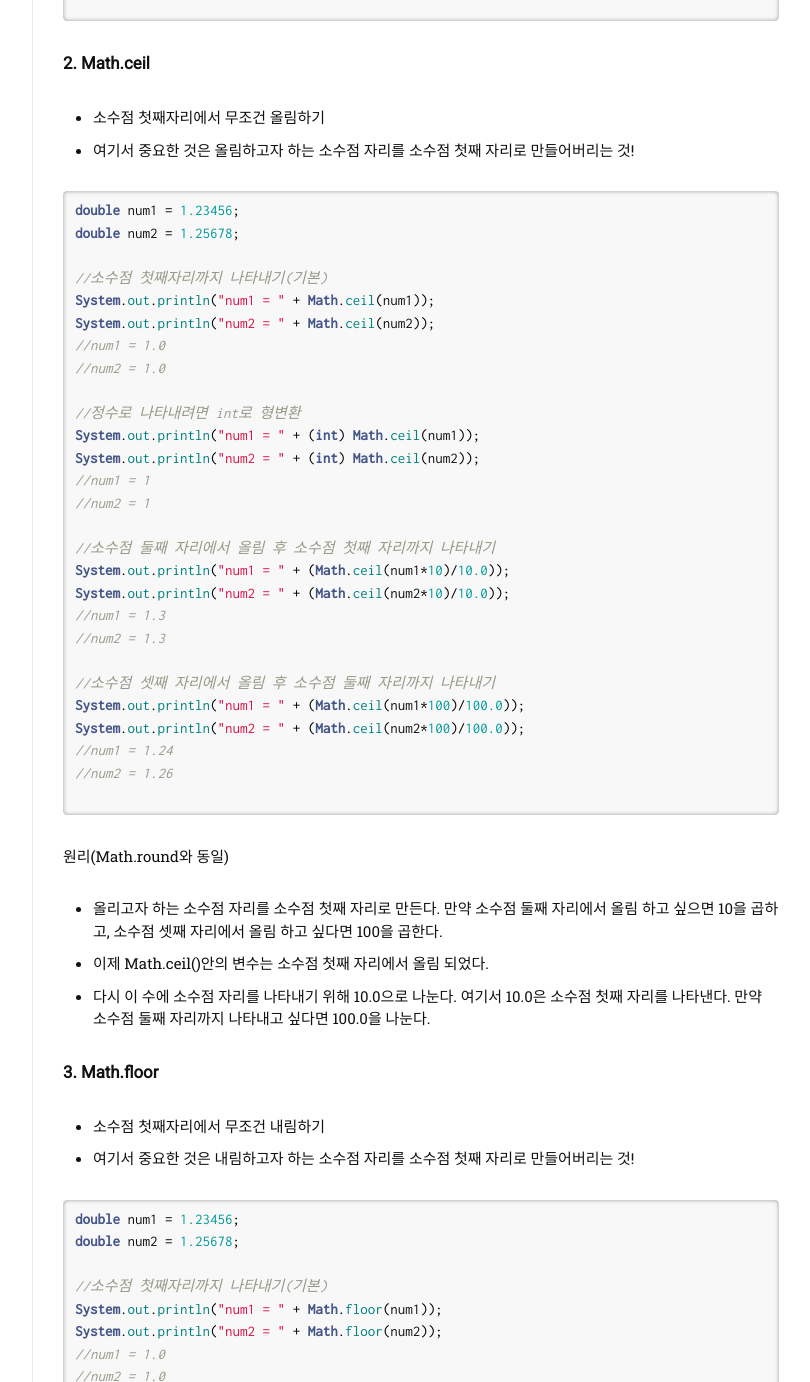
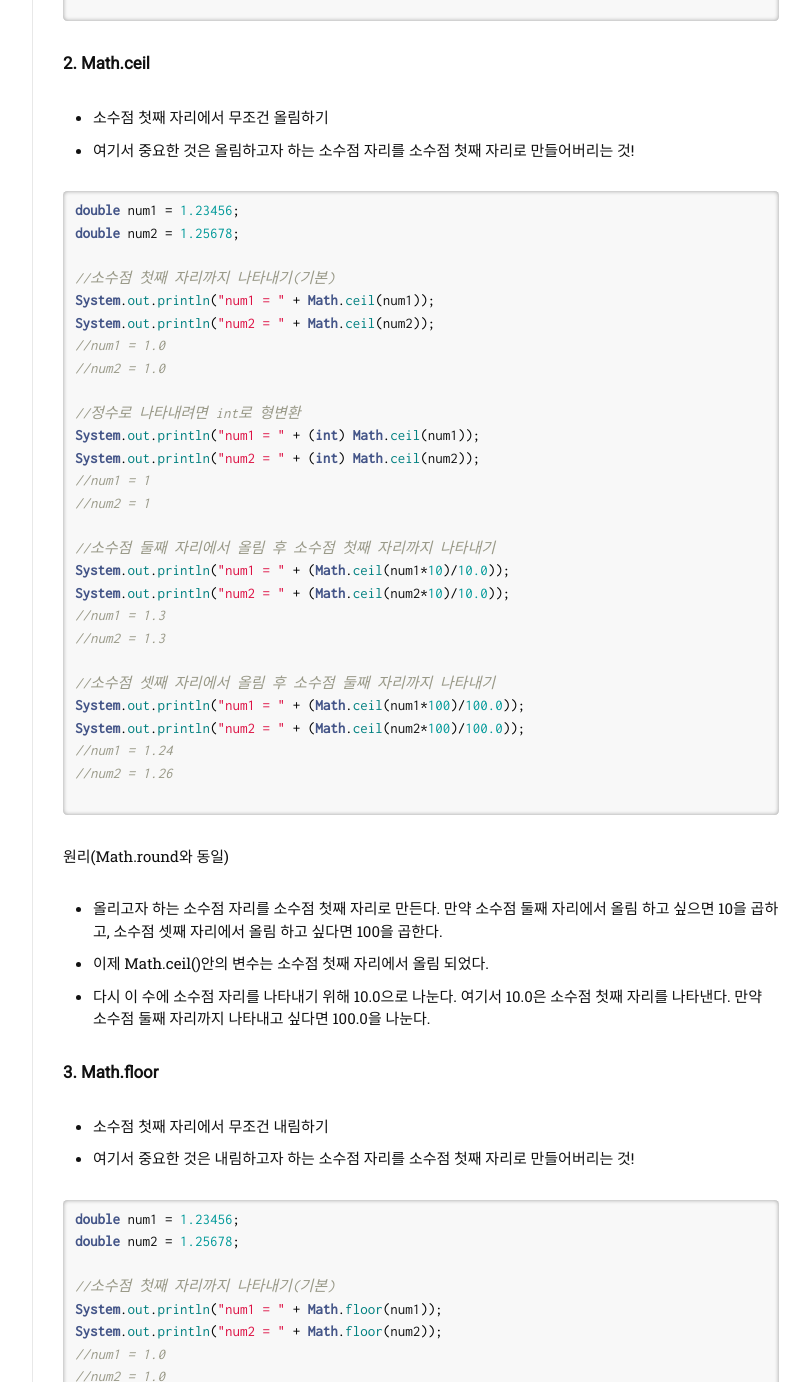
Before and after one commit to jennyjipark/jennyjipark.github.io, a Jekyll site: the page built from _posts/2021-04-02-math.md, in a window 1280 px wide. Shown: the part 1123-2505 px from the top of the page, without its empty margins (351-1161 px from the left). Built offline with Jekyll 4.4.1, drawn with Linux system fonts in a browser that asks for light colours; nearby versions of some CDN libraries; some web fonts are replaced; comment, search, counter and statistics services are not loaded.

````diff
--- a/_posts/2021-04-02-math.md
+++ b/_posts/2021-04-02-math.md
@@ -41,14 +41,14 @@ System.out.println("num2 = " + (Math.round(num2*100)/100.0));
 ```
 
 #### 2. Math.ceil
-- 소수점 첫째자리에서 무조건 올림하기
+- 소수점 첫째 자리에서 무조건 올림하기
 - 여기서 중요한 것은 올림하고자 하는 소수점 자리를 소수점 첫째 자리로 만들어버리는 것!
 
 ```java
 double num1 = 1.23456;
 double num2 = 1.25678;
 
-//소수점 첫째자리까지 나타내기(기본)
+//소수점 첫째 자리까지 나타내기(기본)
 System.out.println("num1 = " + Math.ceil(num1));
 System.out.println("num2 = " + Math.ceil(num2));
 //num1 = 1.0
@@ -81,14 +81,14 @@ System.out.println("num2 = " + (Math.ceil(num2*100)/100.0));
 
 
 #### 3. Math.floor
-- 소수점 첫째자리에서 무조건 내림하기
+- 소수점 첫째 자리에서 무조건 내림하기
 - 여기서 중요한 것은 내림하고자 하는 소수점 자리를 소수점 첫째 자리로 만들어버리는 것!
 
 ```java
 double num1 = 1.23456;
 double num2 = 1.25678;
 
-//소수점 첫째자리까지 나타내기(기본)
+//소수점 첫째 자리까지 나타내기(기본)
 System.out.println("num1 = " + Math.floor(num1));
 System.out.println("num2 = " + Math.floor(num2));
 //num1 = 1.0
````
